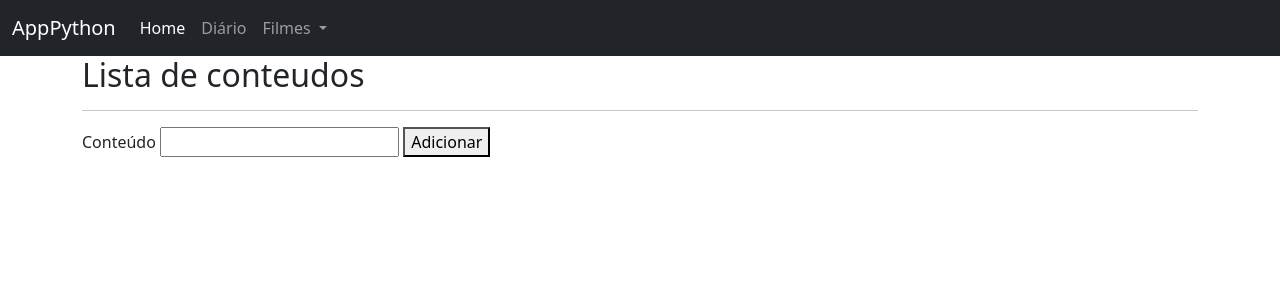
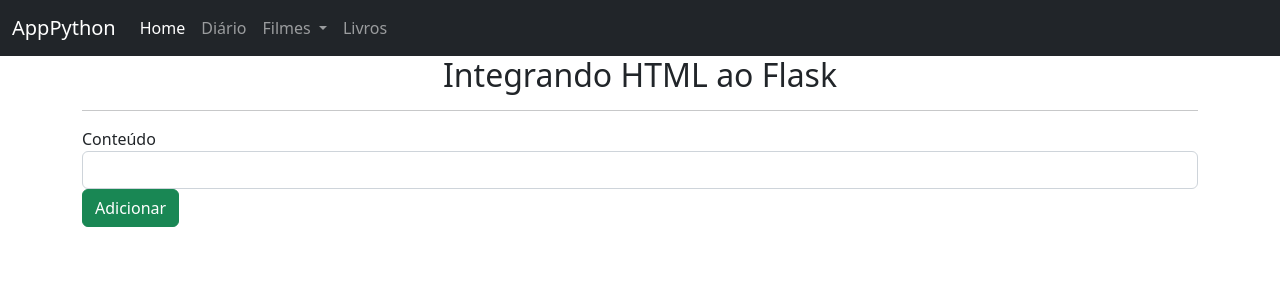
Before and after one commit to pauloalvespj/OBCAppFlask, a Flask app: page / in a window 1280 px wide. Shown: the top 300 px of the page. Run offline with Flask 3, Linux system fonts and the light colour scheme.

Commit message:
Alteração de menu e página inicial

```diff
--- a/projeto/templates/base.html
+++ b/projeto/templates/base.html
@@ -34,6 +34,9 @@
                   <li><a class="dropdown-item" href="{{url_for('lista_filmes', propriedade='2010')}}">2010</a></li>
                 </ul>
               </li>
+              <li class="nav-item">
+                <a class="nav-link" href="{{url_for('livros')}}">Livros</a>
+              </li>
             </ul>
           </div>
         </div>
--- a/projeto/templates/index.html
+++ b/projeto/templates/index.html
@@ -1,17 +1,17 @@
 {% extends 'base.html' %}
-
 {% block conteudo %}
-<h2>Lista de conteudos</h2><hr>
-<form action="{{url_for('principal')}}" method="POST">
-    <label for="">Conteúdo</label>
-    <input type="text" name="conteudo">
-    <button>Adicionar</button>
-</form>
-
-<ol class='list-group'>
-    {% for conteudo in conteudos %}
-    <li class='list-group-item'>{{conteudo}}</li>
-    {% endfor %}
-</ol>
+    <h2 style="text-align: center;">Integrando HTML ao Flask</h2>
+    <hr>
+    <form class="form-group" action="{{url_for('principal')}}" method="POST">
+        <label>Conteúdo</label>
+        <input class="form-control" type="text" name="conteudo">
+        <button class="btn btn-success">Adicionar</button>
+    </form>
+    <br>
+    <ol class="list-group list-group-numbered">
+        {% for conteudo in conteudos %}
+        <li class="list-group-item">{{conteudo}}</li>
+        {% endfor %}
+    </ol>
 
 {% endblock conteudo %}
```
